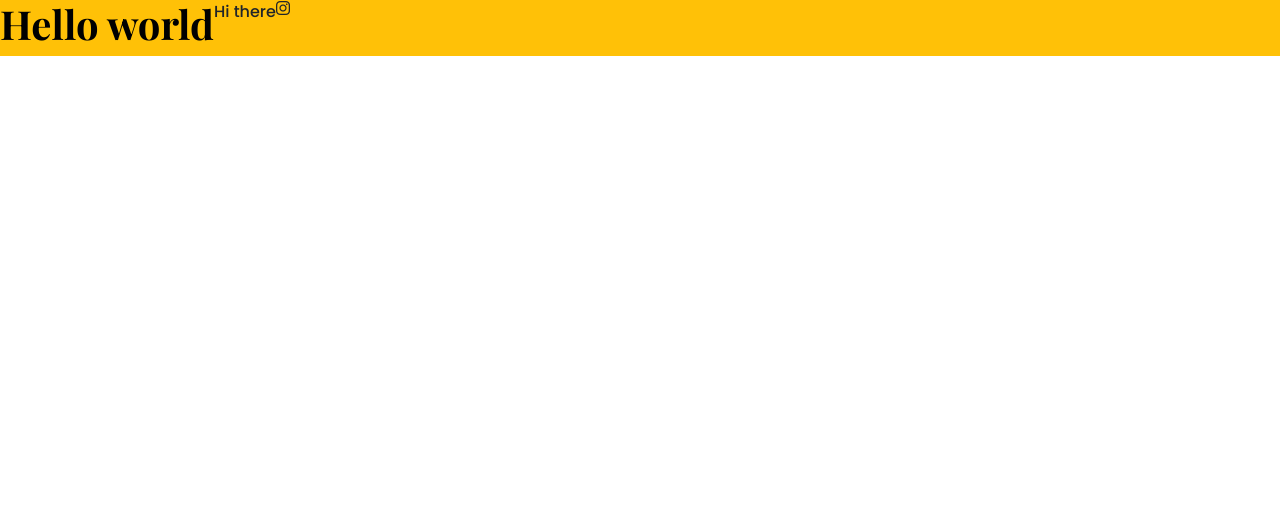
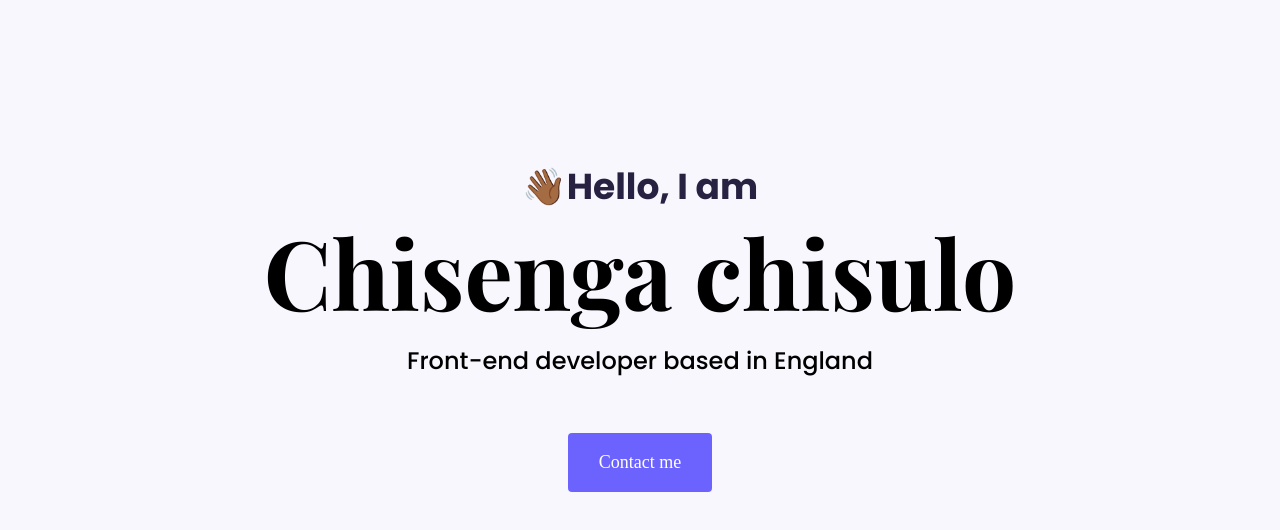
Before and after one commit to chisengachisulo/portfolio-project, a plain HTML site: page index.html in a window 1280 px wide. Drawn offline with nearby package versions, Linux system fonts and the light colour scheme.

Commit message:
improved styling

```diff
--- a/index.html
+++ b/index.html
@@ -23,10 +23,11 @@
     <link rel="stylesheet" href="styles/portfolio.css" />
   </head>
   <body>
-    <div class="d-flex bg-warning">
-      <h1>Hello world</h1>
-      <p>Hi there</p>
-      <i class="fa-brands fa-instagram"></i>
+    <div class="hero">
+      <p>👋🏾Hello, I am</p>
+      <h1>Chisenga chisulo</h1>
+      <h2 class="mb-5">Front-end developer based in England</h2>
+      <a href="#" class="btn btn-branding">Contact me </a>
     </div>
     <script
       src="https://cdn.jsdelivr.net/npm/bootstrap@5.3.2/dist/js/bootstrap.bundle.min.js"
--- a/styles/portfolio.css
+++ b/styles/portfolio.css
@@ -1,10 +1,59 @@
+:root {
+  --branding-color: #6c63ff;
+  --heading-font-family: "playfair display", serif;
+  --default-font-family: "poppins", sans serif;
+  --secondary-color: #f9f7fe;
+}
+
+body {
+  font-family: var(--defaulyt-font-family);
+}
+
+h1,
+h2,
+h3,
+h4,
+h5,
+h6 {
+  color: black;
+  font-family: var(--heading-font-family);
+  font-weight: bold;
+}
+
 h1 {
-  color: black;
-  font-family: "playfair display", serif;
-  font-weight: bold;
+  font-size: 96px;
 }
 
 p {
   font-family: "poppins", sans-serif;
   font-weight: normal;
 }
+
+.hero {
+  background-color: #f9f7fe;
+  text-align: center;
+  padding: 160px 20px;
+}
+
+.hero p {
+  font-size: 36px;
+  font-weight: bold;
+  margin: 0;
+  color: #272142;
+}
+
+.hero h2 {
+  font-family: "poppins", sans-serif;
+  font-weight: normal;
+  line-height: 2;
+  font-size: 24px;
+}
+
+.btn-branding {
+  background-color: #6c63ff;
+  border-radius: 4px;
+  color: white;
+  font-size: 18px;
+  line-height: 27px;
+  padding: 15px 30px;
+}
```
